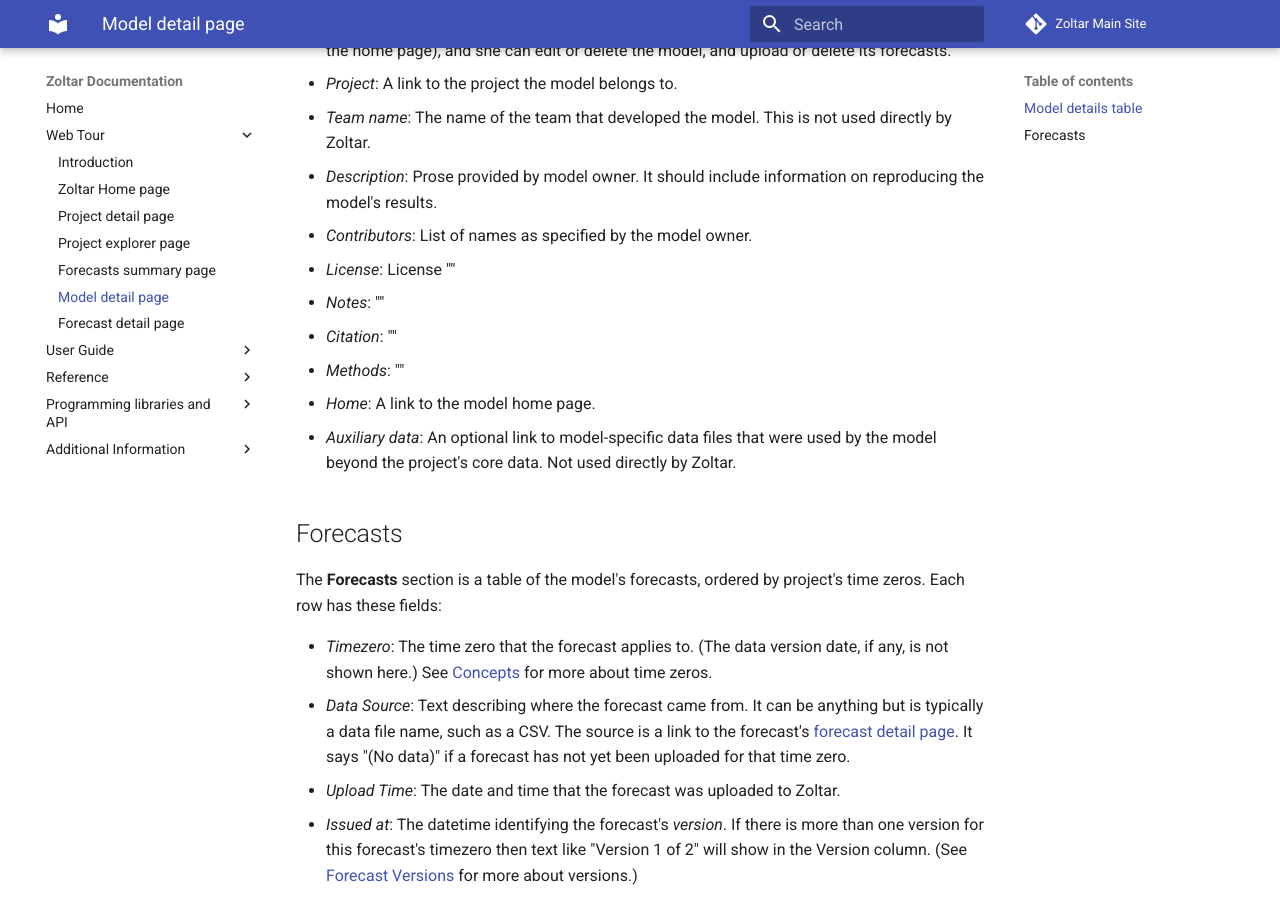
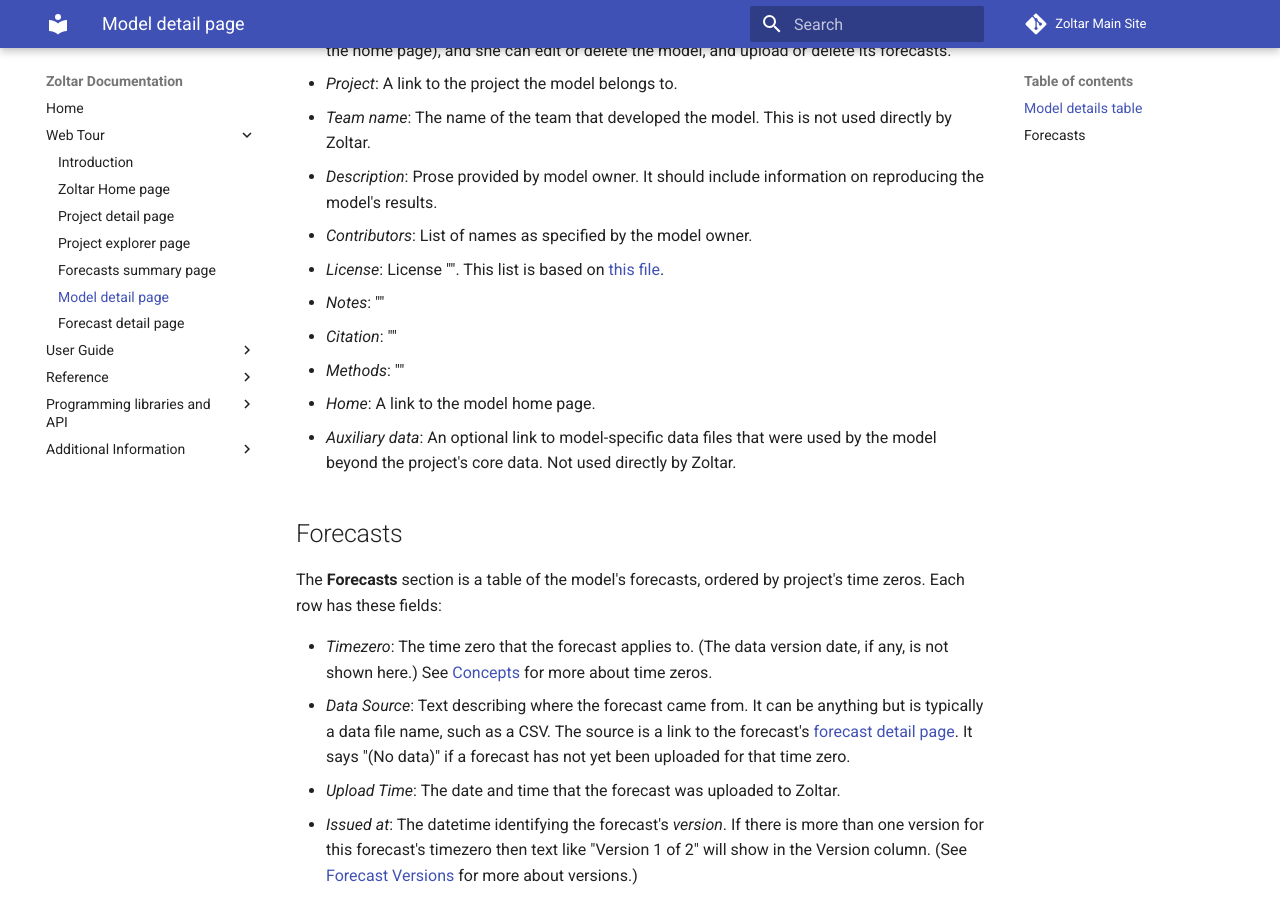
Before and after one commit to reichlab/docs.zoltardata, an MkDocs documentation site: the page built from docs/ModelDetailPage.md, in a window 1280 px wide and 900 px high, scrolled down 1370 px. Built offline with MkDocs 1.6.1 and Material for MkDocs 9.7.7, drawn with Linux system fonts in a browser that asks for light colours.

Commit message:
update licenses

```diff
--- a/docs/ModelDetailPage.md
+++ b/docs/ModelDetailPage.md
@@ -16,7 +16,7 @@ At the top of the page is a table showing information related to the model:
 - _Team name_: The name of the team that developed the model. This is not used directly by Zoltar.
 - _Description_: Prose provided by model owner. It should include information on reproducing the model's results.
 - _Contributors_: List of names as specified by the model owner.
-- _License_: License ""
+- _License_: License "". This list is based on [this file](https://github.com/reichlab/covid19-forecast-hub/blob/master/code/validation/accepted-licenses.csv).
 - _Notes_: ""
 - _Citation_: ""
 - _Methods_: ""
```
